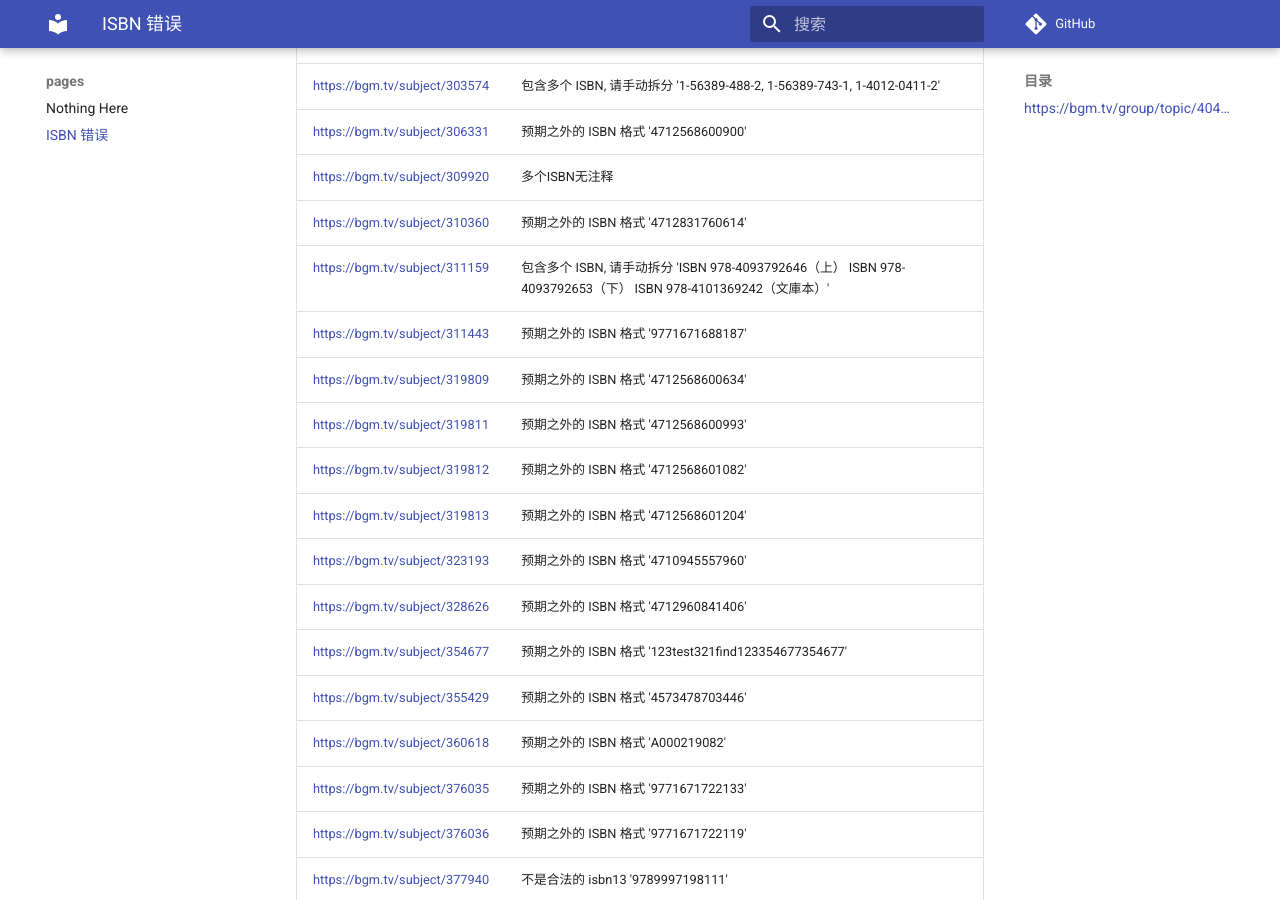
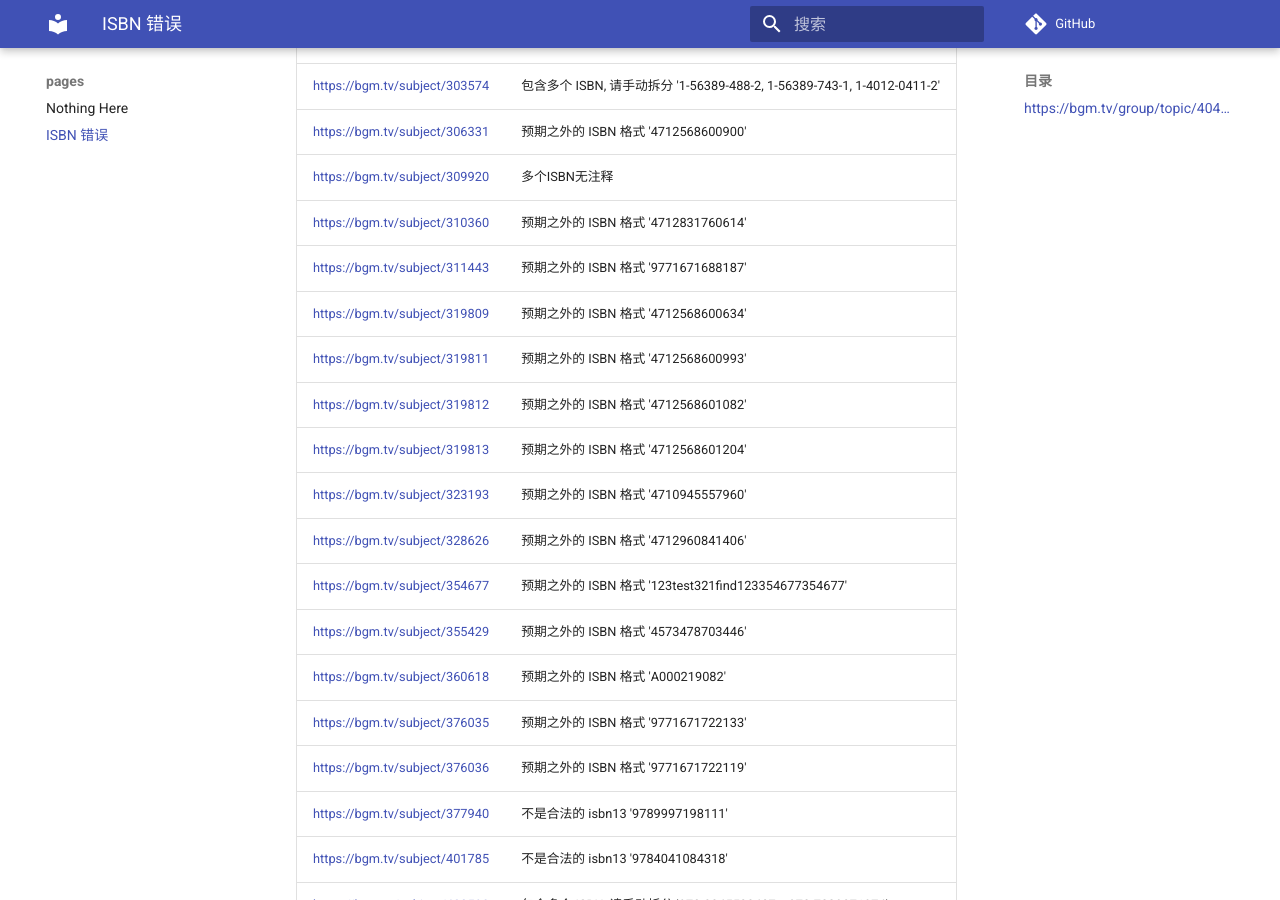
Before and after one commit to trim21/bangumi-pages, an MkDocs documentation site: the page built from docs/isbn.md, in a window 1280 px wide and 900 px high, scrolled down 3028 px. Built offline with MkDocs 1.6.1 and Material for MkDocs 9.7.7, drawn with Linux system fonts in a browser that asks for light colours; comment, search, counter and statistics services are not loaded; part of the change alters nothing that is shown.

Commit message:
update isbn.md

```diff
--- a/docs/isbn.md
+++ b/docs/isbn.md
@@ -1,7 +1,7 @@
 # ISBN 错误
 ## <https://bgm.tv/group/topic/404801>
 
-total 215
+total 214
 
 | url | error |
 | --- |  ---  |
@@ -70,7 +70,6 @@ total 215
 | <https://bgm.tv/subject/306331> | 预期之外的 ISBN 格式 '4712568600900' |
 | <https://bgm.tv/subject/309920> | 多个ISBN无注释 |
 | <https://bgm.tv/subject/310360> | 预期之外的 ISBN 格式 '4712831760614' |
-| <https://bgm.tv/subject/311159> | 包含多个 ISBN, 请手动拆分 'ISBN 978-4093792646（上） ISBN 978-4093792653（下） ISBN 978-4101369242（文庫本）' |
 | <https://bgm.tv/subject/311443> | 预期之外的 ISBN 格式 '9771671688187' |
 | <https://bgm.tv/subject/319809> | 预期之外的 ISBN 格式 '4712568600634' |
 | <https://bgm.tv/subject/319811> | 预期之外的 ISBN 格式 '4712568600993' |
```
